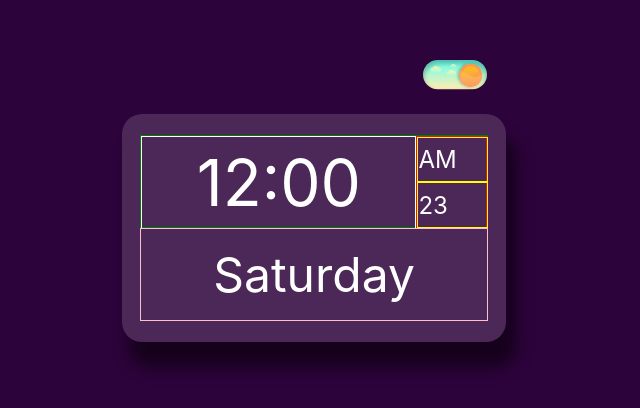
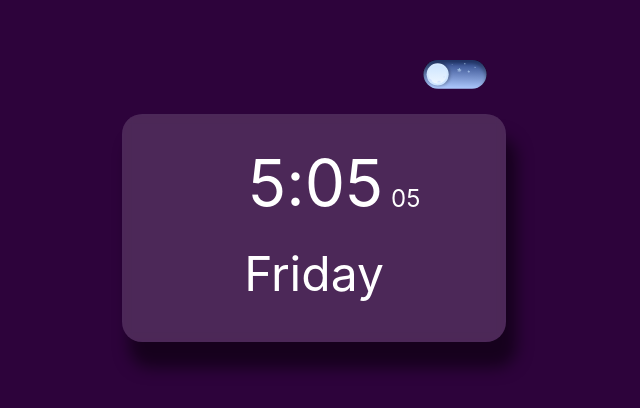
Before and after one commit to sathish0305/Digital_clock, a website built with Vite: page index.html in a window 1280 px wide. Shown: the part 210-618 px from the top of the page, without its empty margins (326-966 px from the left). Built offline with nearby package versions, Linux system fonts and the light colour scheme.

Commit message:
24hour format complete

```diff
--- a/index.html
+++ b/index.html
@@ -15,15 +15,15 @@
             <div class="darkclock-container">
                 <div class="dark-clock-body">
                     <section class="dark-time">
-                        12:00
+                        <span id="hour"></span>:<span id="minute"></span>
                     </section>
                     <section class="dark-seconds">
-                        <div class="dark-am">AM</div>
-                        <div class="dark-second">23</div>
+                        <div id="twelvehour" class="dark-am">AM</div>
+                        <div id="second" class="dark-second"></div>
                     </section>
                 </div>
-                <div class="dark-day-body">
-                    Saturday
+                <div id="day" class="dark-day-body">
+
                 </div>
             </div>
         </div>
--- /dev/null
+++ b/index.js
@@ -0,0 +1,24 @@
+let hour = document.getElementById('hour')
+let minute = document.getElementById('minute')
+let second = document.getElementById('second')
+let day = document.getElementById('day')
+let twelvehour = document.getElementById('twelvehour')
+
+twelvehour.innerHTML = ''
+const dayDict = {
+    1:'Monday',
+    2:'Tuesday',
+    3:'Wednesday',
+    4:'Thursday',
+    5:'Friday',
+    6:'Saturday',
+    7:'Sunday'
+}
+
+setInterval(()=>{
+    let date = new Date()
+    hour.innerHTML = date.getHours()
+    minute.innerHTML = (date.getMinutes()<10)? '0'+date.getMinutes() : date.getMinutes()
+    second.innerHTML = (date.getSeconds()<10)? '0'+date.getSeconds() : date.getSeconds()
+    day.innerHTML = dayDict[date.getDay()]
+},1)
--- a/style.css
+++ b/style.css
@@ -34,15 +34,15 @@
 }
 
 .dark-button{
-    background-image: url(./public/Sky\ Switch\ -\ Light.svg);
-    height: 2rem;
-    width: 4rem;
-    background-size: contain;
-    background-repeat: no-repeat;
+  background-image: url('/Sky Switch - Dark.svg');
+  height: 2rem;
+  width: 4rem;
+  background-size: contain;
+  background-repeat: no-repeat;
 }
 
 .light-button{
-    background-image: url(./public/Sky\ Switch\ -\ Dark.svg);
+    background-image: url('/Sky Switch - Light.svg');
     height: 2rem;
     width: 4rem;
     background-size: contain;
@@ -65,18 +65,19 @@
 .dark-clock-body{
     height: 40%;
     width: 90%;
-    border: 1px solid green;
+    /* border: 1px solid green; */
     display: flex;
 }
 
 .dark-time{
     display: flex;
     align-items: center;
-    justify-content: center;
+    justify-content: end;
+    padding-right: 0.5rem;
     font-size: 4rem;
     height: 100%;
-    width: 80%;
-    border: 1px solid white;
+    width: 70%;
+    /* border: 1px solid white; */
 }
 
 .dark-seconds{
@@ -84,29 +85,28 @@
     flex-direction: column;
     height: 100%;
     width: 20%;
-    border: 1px solid crimson;
+    /* border: 1px solid crimson;    */
 }
 
 .dark-am, .dark-second{
     display: flex;
     align-items: center;
     justify-content: start;
-    height: 50%;
+    height: 45%;
     width: 100%;
-    border: 1px solid yellow;
+    /* border: 1px solid yellow; */
     font-size: 1.5rem;
 }
 
 .dark-day-body{
     height: 40%;
     width: 90%;
-    border: 1px solid pink;
+    /* border: 1px solid pink; */
     display: flex;
     align-items: center;
     justify-content: center;
     font-size: 3rem;
 }
-
 
 
 @media only screen and (max-width: 600px) {
```
